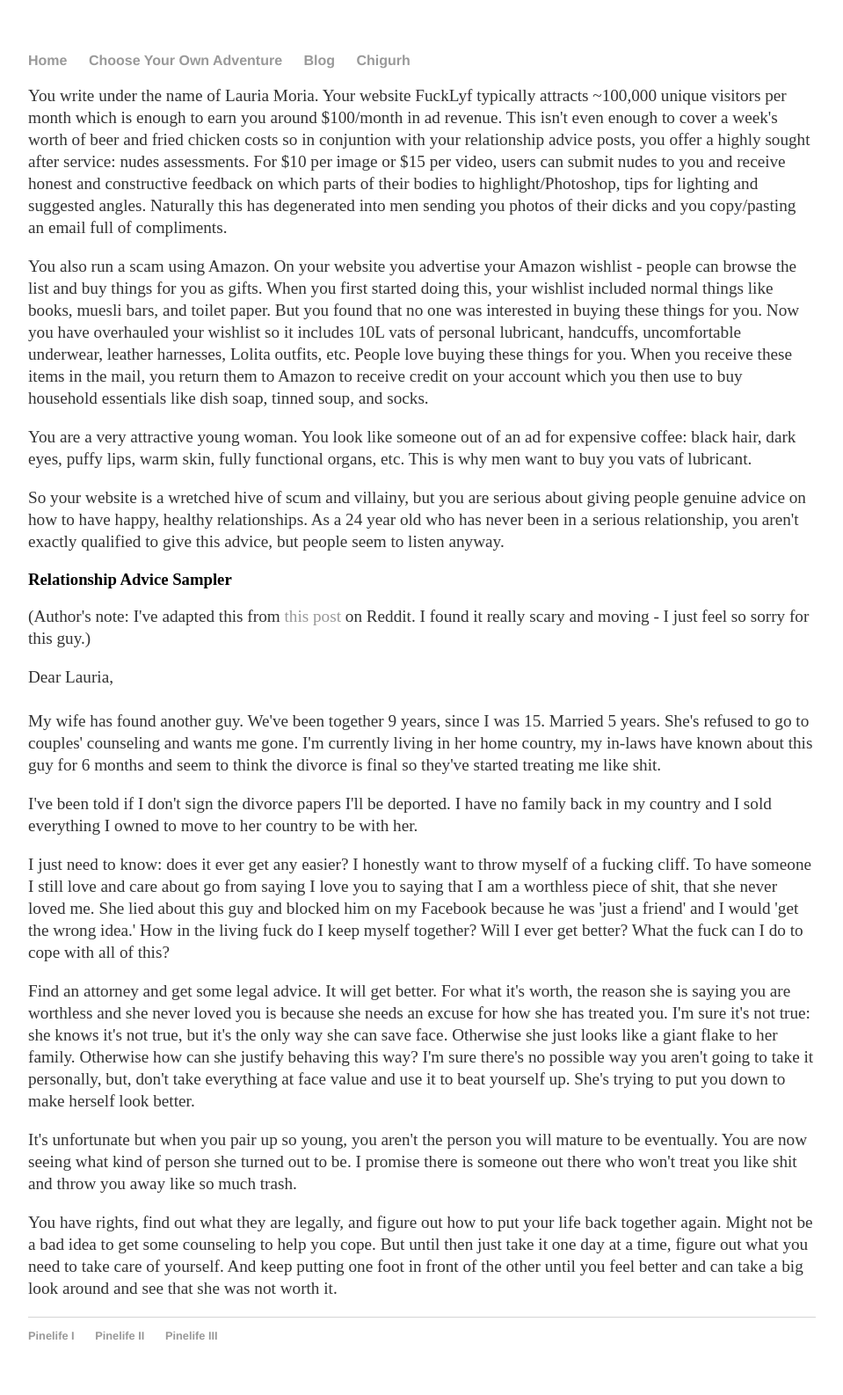
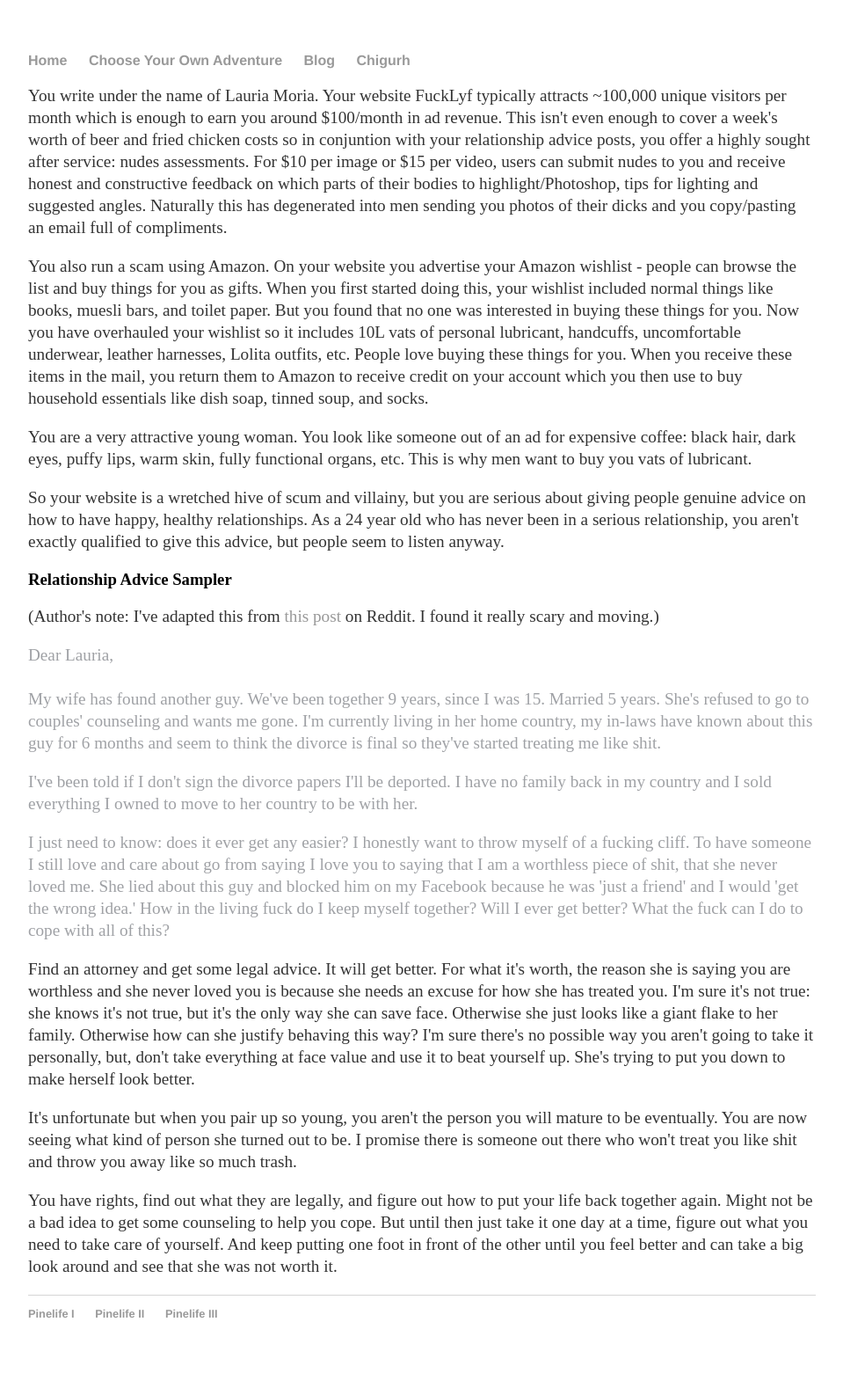
Before and after one commit to Pinelife/pinelife.github.io, a Jekyll site: the page built from Hellhole/Room2.html, in a window 1280 px wide. Shown: the whole page at 88% size, without its empty margins (160-1119 px from the left). Built offline with Jekyll 4.4.1, drawn with Linux system fonts in a browser that asks for light colours; after the commit the page ends 1561 px from its top, so only the background shows below that.

Commit message:
Update Room2.html

```diff
--- a/Hellhole/Room2.html
+++ b/Hellhole/Room2.html
@@ -27,17 +27,17 @@
 <h3>Relationship Advice Sampler</h3>
 
 <p>(Author's note: I've adapted this from <a href = "https://www.reddit.com/r/relationships/comments/6bleen/me_24mwith_my_wife25f_9_years_together_5_married/">
-    this post</a> on Reddit. I found it really scary and moving - I just feel so sorry for this guy.)</p>
+    this post</a> on Reddit. I found it really scary and moving.)</p>
 
-<p>
+<p style="color:#9fa1a5;">
   Dear Lauria,<br/>
   <br/>
   My wife has found another guy. We've been together 9 years, since I was 15. Married 5 years. She's refused to go to couples' counseling and wants me gone. I'm currently living in her
   home country, my in-laws have known about this guy for 6 months and seem to think the divorce is final so they've started treating me
   like shit.</p>
-<p>I've been told if I don't sign the divorce papers I'll be deported. I have no family back in my country and I sold everything I owned
+<p style="color:#9fa1a5;">I've been told if I don't sign the divorce papers I'll be deported. I have no family back in my country and I sold everything I owned
   to move to her country to be with her.</p>
-<p>I just need to know: does it ever get any easier? I honestly want to throw myself of a fucking cliff. To have someone I still love
+<p style="color:#9fa1a5;">I just need to know: does it ever get any easier? I honestly want to throw myself of a fucking cliff. To have someone I still love
   and care about go from saying I love you to saying that I am a worthless piece of shit, that she never loved me. She lied about
   this guy and blocked him on my Facebook because he was 'just a friend' and I would 'get the wrong idea.' How in the living fuck do
   I keep myself together? Will I ever get better? What the fuck can I do to cope with all of this?</p>
```
